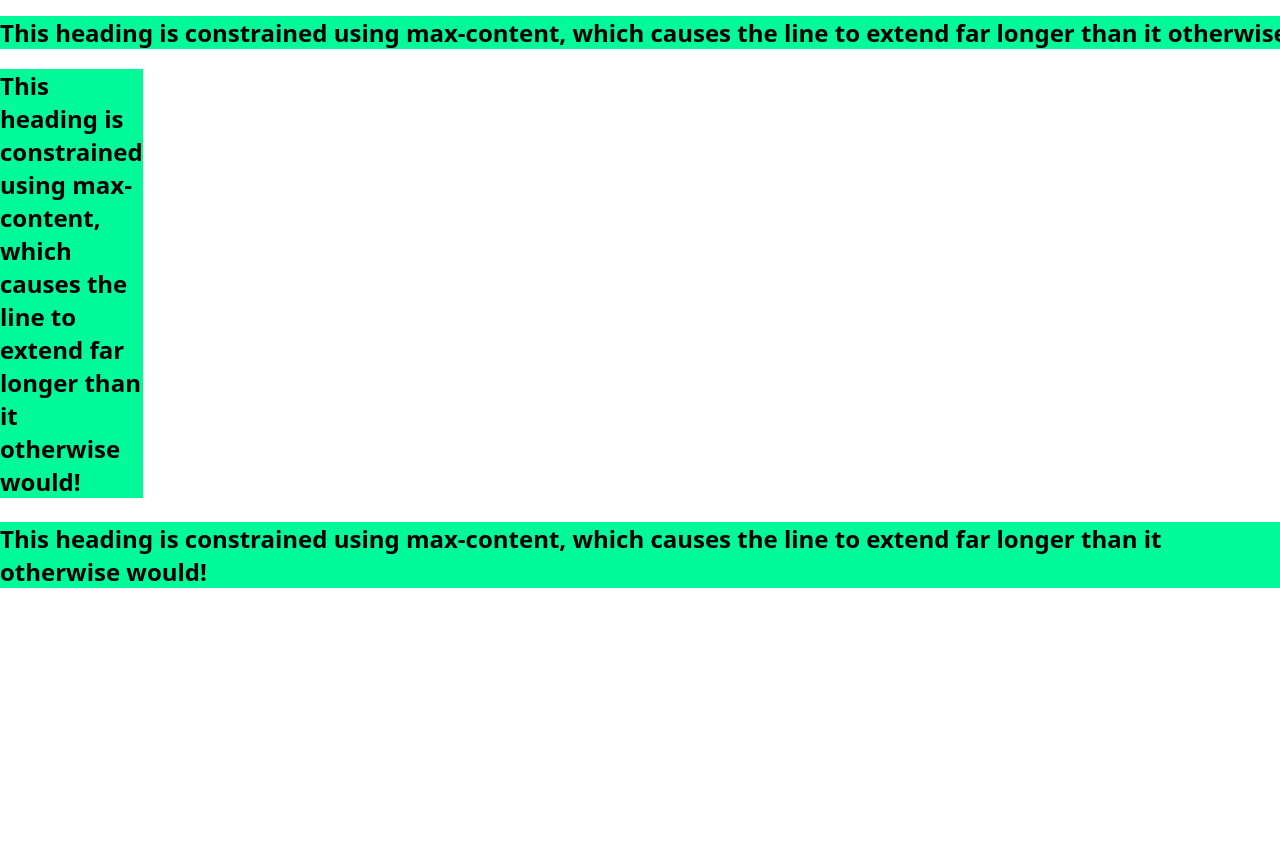
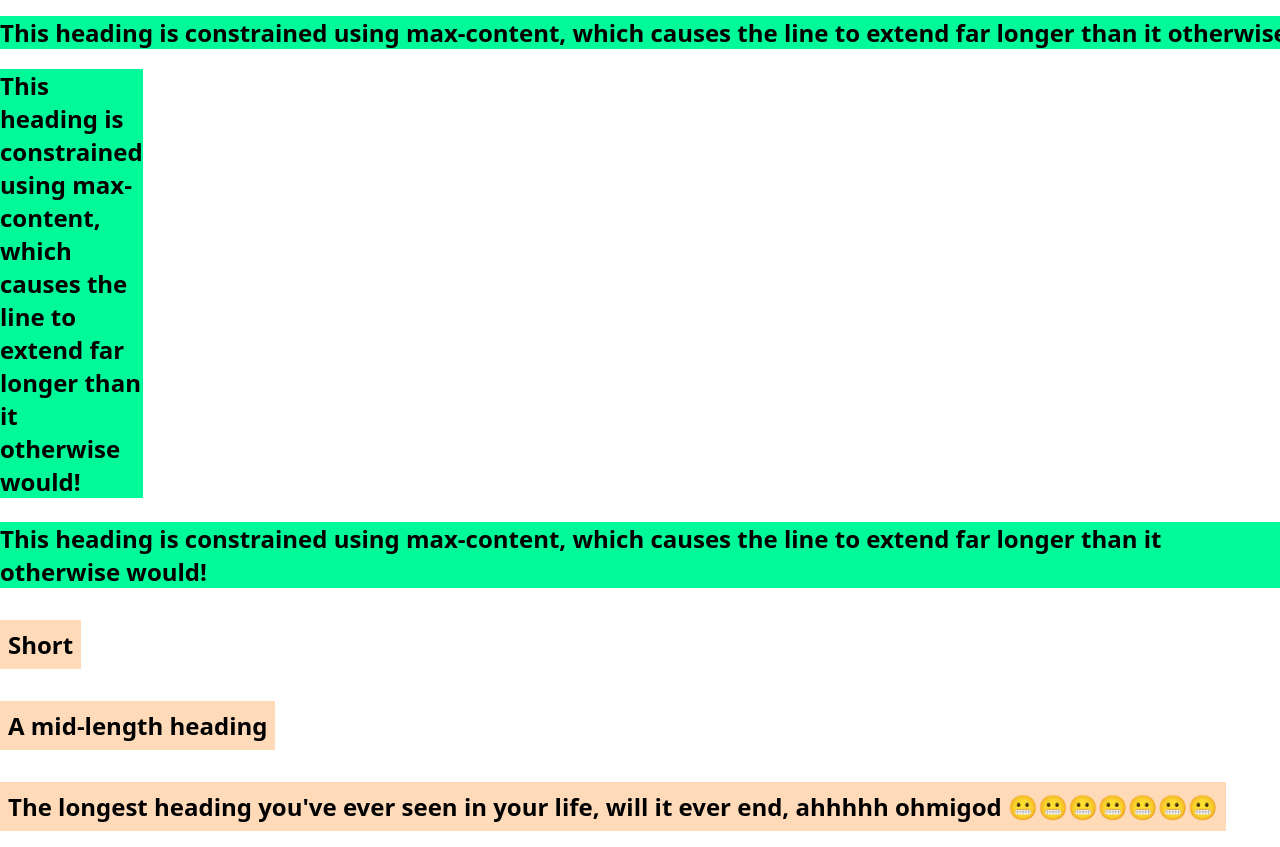
Before and after one commit to vineethsagar/css-in-js-width-algorithms, a plain HTML site: page index.html in a window 1280 px wide. Shown: the top 847 px of the page. Before the commit the page ends 800 px from the top, so only its background shows below. Drawn offline with Linux system fonts and the light colour scheme.

Commit message:
2 files modified

```diff
--- a/index.html
+++ b/index.html
@@ -24,5 +24,11 @@
       This heading is constrained using max-content, which causes the line to
       extend far longer than it otherwise would!
     </h3>
+    <h4>Short</h4>
+    <h4>A mid-length heading</h4>
+    <h4>
+      The longest heading you've ever seen in your life, will it ever end,
+      ahhhhh ohmigod 😬😬😬😬😬😬😬
+    </h4>
   </body>
 </html>
--- a/styles.css
+++ b/styles.css
@@ -42,7 +42,8 @@ main {
 
 h1,
 h2,
-h3 {
+h3,
+h4 {
   font-weight: bold;
   font-size: 1.5rem;
 }
@@ -60,3 +61,11 @@ h3 {
   width: auto;
   background-color: mediumspringgreen;
 }
+
+h4 {
+  width: -moz-fit-content;
+  width: fit-content;
+  background-color: peachpuff;
+  margin-bottom: 16px;
+  padding: 8px;
+}
```
